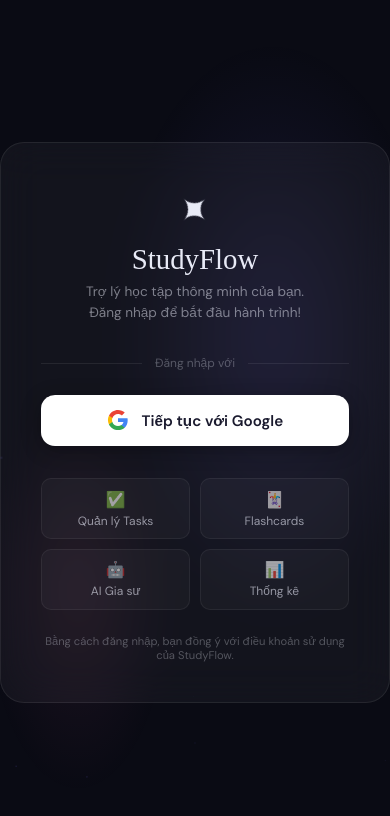
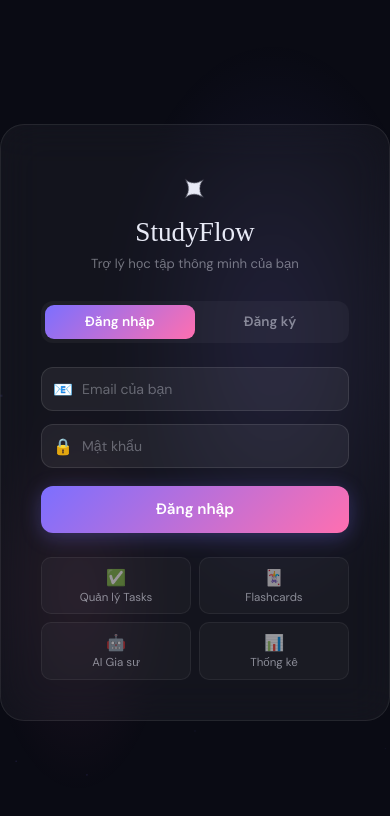
Before and after one commit to radiantif/Personalization-study, a website: page frontend/login.html in a window 390 px wide. Drawn offline with Linux system fonts and the light colour scheme; a web font is replaced by a local one.

Commit message:
change how to login

```diff
--- a/frontend/login.html
+++ b/frontend/login.html
@@ -18,28 +18,22 @@
   justify-content: center;
   overflow: hidden;
 }
-
 .bg {
   position: fixed; inset: 0;
   background:
     radial-gradient(ellipse 60% 50% at 70% 40%, rgba(124,111,255,0.12) 0%, transparent 70%),
     radial-gradient(ellipse 40% 40% at 20% 70%, rgba(255,111,176,0.08) 0%, transparent 60%);
 }
-
 .particles { position: fixed; inset: 0; pointer-events: none; }
 .p { position: absolute; border-radius: 50%; background: #7c6fff; animation: fp linear infinite; opacity: 0; }
 @keyframes fp {
   0% { opacity:0; transform:translateY(0) scale(0); }
-    10% { opacity:0.5; }
-    90% { opacity:0.2; }
+  10% { opacity:0.5; } 90% { opacity:0.2; }
   100% { opacity:0; transform:translateY(-100px) scale(1); }
 }
-
-  .login-card {
-    position: relative;
-    z-index: 10;
-    width: 100%;
-    max-width: 400px;
+.card {
+  position: relative; z-index: 10;
+  width: 100%; max-width: 420px;
   background: rgba(255,255,255,0.04);
   border: 1px solid rgba(255,255,255,0.08);
   border-radius: 24px;
@@ -48,156 +42,220 @@
   text-align: center;
   animation: slideUp 0.6s cubic-bezier(0.34,1.56,0.64,1);
 }
-
 @keyframes slideUp {
   from { opacity:0; transform:translateY(30px) scale(0.95); }
   to { opacity:1; transform:translateY(0) scale(1); }
 }
+.logo { font-size: 2.2rem; animation: spin 8s linear infinite; display: inline-block; }
+@keyframes spin { to { transform: rotate(360deg); } }
+.brand { font-family: 'Kaisei Decol', serif; font-size: 1.7rem; margin: 0.4rem 0; }
+.tagline { font-size: 0.82rem; color: rgba(232,234,246,0.45); margin-bottom: 1.8rem; }
 
-  .logo { font-size: 2.5rem; margin-bottom: 0.5rem; animation: spin 8s linear infinite; display: inline-block; }
-  @keyframes spin { to { transform: rotate(360deg); } }
+/* Tabs */
+.tabs { display: flex; background: rgba(255,255,255,0.04); border-radius: 12px; padding: 4px; margin-bottom: 1.5rem; }
+.tab {
+  flex: 1; padding: 0.55rem; border-radius: 9px;
+  font-size: 0.85rem; font-weight: 600; cursor: pointer;
+  color: rgba(232,234,246,0.5); transition: all 0.2s;
+  font-family: 'DM Sans', sans-serif; border: none; background: none;
+}
+.tab.active { background: linear-gradient(135deg, #7c6fff, #ff6fb0); color: white; }
 
-  .brand {
-    font-family: 'Kaisei Decol', serif;
-    font-size: 1.8rem;
-    color: #e8eaf6;
-    margin-bottom: 0.4rem;
+/* Forms */
+.form { display: none; flex-direction: column; gap: 0.8rem; }
+.form.active { display: flex; }
+.input-wrap { position: relative; }
+.input-icon { position: absolute; left: 12px; top: 50%; transform: translateY(-50%); font-size: 1rem; pointer-events: none; }
+.field {
+  width: 100%; padding: 0.75rem 0.9rem 0.75rem 2.5rem;
+  background: rgba(255,255,255,0.06);
+  border: 1px solid rgba(255,255,255,0.1);
+  border-radius: 12px; color: #e8eaf6;
+  font-size: 0.88rem; font-family: 'DM Sans', sans-serif;
+  outline: none; transition: all 0.2s;
+}
+.field:focus { border-color: #7c6fff; background: rgba(255,255,255,0.08); box-shadow: 0 0 0 3px rgba(124,111,255,0.15); }
+.field::placeholder { color: rgba(232,234,246,0.35); }
+
+.submit-btn {
+  width: 100%; padding: 0.85rem;
+  background: linear-gradient(135deg, #7c6fff, #ff6fb0);
+  border: none; border-radius: 12px;
+  color: white; font-size: 0.95rem; font-weight: 700;
+  font-family: 'DM Sans', sans-serif; cursor: pointer;
+  transition: all 0.2s; margin-top: 0.3rem;
+  box-shadow: 0 4px 20px rgba(124,111,255,0.3);
+}
+.submit-btn:hover { transform: translateY(-2px); box-shadow: 0 8px 25px rgba(124,111,255,0.4); }
+.submit-btn:disabled { opacity: 0.6; cursor: not-allowed; transform: none; }
+
+.error-msg {
+  padding: 0.65rem 0.9rem;
+  background: rgba(255,100,100,0.1);
+  border: 1px solid rgba(255,100,100,0.25);
+  border-radius: 10px; font-size: 0.8rem; color: #ff8888;
+  display: none; text-align: left;
+}
+.success-msg {
+  padding: 0.65rem 0.9rem;
+  background: rgba(74,240,212,0.08);
+  border: 1px solid rgba(74,240,212,0.2);
+  border-radius: 10px; font-size: 0.8rem; color: #4af0d4;
+  display: none; text-align: left;
 }
 
-  .tagline {
-    font-size: 0.85rem;
-    color: rgba(232,234,246,0.5);
-    margin-bottom: 2rem;
-    line-height: 1.5;
-  }
-
-  .divider {
-    display: flex;
-    align-items: center;
-    gap: 0.8rem;
-    margin-bottom: 1.5rem;
-    color: rgba(232,234,246,0.3);
-    font-size: 0.75rem;
-  }
-  .divider::before, .divider::after {
-    content: '';
-    flex: 1;
-    height: 1px;
-    background: rgba(255,255,255,0.08);
-  }
-
-  .google-btn {
-    width: 100%;
-    padding: 0.9rem 1.5rem;
-    background: white;
-    color: #1a1a2e;
-    border: none;
-    border-radius: 14px;
-    font-size: 0.95rem;
-    font-weight: 600;
-    font-family: 'DM Sans', sans-serif;
-    cursor: pointer;
-    display: flex;
-    align-items: center;
-    justify-content: center;
-    gap: 0.8rem;
-    transition: all 0.2s ease;
-    box-shadow: 0 4px 20px rgba(0,0,0,0.3);
-    text-decoration: none;
-  }
-
-  .google-btn:hover {
-    transform: translateY(-2px);
-    box-shadow: 0 8px 25px rgba(0,0,0,0.4);
-  }
-
-  .google-icon {
-    width: 22px; height: 22px;
-  }
+.divider { margin: 0.5rem 0; font-size: 0.72rem; color: rgba(232,234,246,0.3); }
 
 .features {
-    margin-top: 2rem;
-    display: grid;
-    grid-template-columns: 1fr 1fr;
-    gap: 0.6rem;
+  display: grid; grid-template-columns: 1fr 1fr;
+  gap: 0.5rem; margin-top: 1.5rem;
 }
-
 .feat {
-    padding: 0.6rem;
-    background: rgba(255,255,255,0.03);
+  padding: 0.55rem; background: rgba(255,255,255,0.03);
   border: 1px solid rgba(255,255,255,0.06);
-    border-radius: 10px;
-    font-size: 0.75rem;
-    color: rgba(232,234,246,0.6);
+  border-radius: 10px; font-size: 0.72rem;
+  color: rgba(232,234,246,0.55);
 }
-
-  .feat-icon { font-size: 1rem; margin-bottom: 3px; }
-
-  .error-msg {
-    margin-bottom: 1rem;
-    padding: 0.7rem;
-    background: rgba(255,100,100,0.1);
-    border: 1px solid rgba(255,100,100,0.2);
-    border-radius: 10px;
-    font-size: 0.8rem;
-    color: #ff8080;
-    display: none;
-  }
-
-  .footer-note {
-    margin-top: 1.5rem;
-    font-size: 0.7rem;
-    color: rgba(232,234,246,0.3);
-  }
+.feat-icon { font-size: 1rem; display: block; margin-bottom: 2px; }
 </style>
 </head>
 <body>
 <div class="bg"></div>
 <div class="particles" id="particles"></div>
 
-<div class="login-card">
+<div class="card">
   <div class="logo">✦</div>
   <div class="brand">StudyFlow</div>
-  <p class="tagline">Trợ lý học tập thông minh của bạn.<br/>Đăng nhập để bắt đầu hành trình!</p>
+  <p class="tagline">Trợ lý học tập thông minh của bạn</p>
 
-  <div class="error-msg" id="errorMsg">Đăng nhập thất bại. Vui lòng thử lại.</div>
+  <div class="tabs">
+    <button class="tab active" onclick="switchTab('login')">Đăng nhập</button>
+    <button class="tab" onclick="switchTab('register')">Đăng ký</button>
+  </div>
 
-  <div class="divider">Đăng nhập với</div>
+  <!-- Login Form -->
+  <div class="form active" id="loginForm">
+    <div class="error-msg" id="loginError"></div>
+    <div class="input-wrap">
+      <span class="input-icon">📧</span>
+      <input class="field" type="email" id="loginEmail" placeholder="Email của bạn" autocomplete="email"/>
+    </div>
+    <div class="input-wrap">
+      <span class="input-icon">🔒</span>
+      <input class="field" type="password" id="loginPassword" placeholder="Mật khẩu" autocomplete="current-password"/>
+    </div>
+    <button class="submit-btn" id="loginBtn" onclick="doLogin()">Đăng nhập</button>
+  </div>
 
-  <a class="google-btn" id="googleBtn" href="#">
-    <svg class="google-icon" viewBox="0 0 24 24">
-      <path fill="#4285F4" d="M22.56 12.25c0-.78-.07-1.53-.2-2.25H12v4.26h5.92c-.26 1.37-1.04 2.53-2.21 3.31v2.77h3.57c2.08-1.92 3.28-4.74 3.28-8.09z"/>
-      <path fill="#34A853" d="M12 23c2.97 0 5.46-.98 7.28-2.66l-3.57-2.77c-.98.66-2.23 1.06-3.71 1.06-2.86 0-5.29-1.93-6.16-4.53H2.18v2.84C3.99 20.53 7.7 23 12 23z"/>
-      <path fill="#FBBC05" d="M5.84 14.09c-.22-.66-.35-1.36-.35-2.09s.13-1.43.35-2.09V7.07H2.18C1.43 8.55 1 10.22 1 12s.43 3.45 1.18 4.93l2.85-2.22.81-.62z"/>
-      <path fill="#EA4335" d="M12 5.38c1.62 0 3.06.56 4.21 1.64l3.15-3.15C17.45 2.09 14.97 1 12 1 7.7 1 3.99 3.47 2.18 7.07l3.66 2.84c.87-2.6 3.3-4.53 6.16-4.53z"/>
-    </svg>
-    Tiếp tục với Google
-  </a>
+  <!-- Register Form -->
+  <div class="form" id="registerForm">
+    <div class="error-msg" id="registerError"></div>
+    <div class="success-msg" id="registerSuccess"></div>
+    <div class="input-wrap">
+      <span class="input-icon">👤</span>
+      <input class="field" type="text" id="regName" placeholder="Họ và tên" autocomplete="name"/>
+    </div>
+    <div class="input-wrap">
+      <span class="input-icon">📧</span>
+      <input class="field" type="email" id="regEmail" placeholder="Email của bạn" autocomplete="email"/>
+    </div>
+    <div class="input-wrap">
+      <span class="input-icon">🔒</span>
+      <input class="field" type="password" id="regPassword" placeholder="Mật khẩu (ít nhất 6 ký tự)" autocomplete="new-password"/>
+    </div>
+    <div class="input-wrap">
+      <span class="input-icon">🔒</span>
+      <input class="field" type="password" id="regConfirm" placeholder="Xác nhận mật khẩu" autocomplete="new-password"/>
+    </div>
+    <button class="submit-btn" id="registerBtn" onclick="doRegister()">Tạo tài khoản</button>
+  </div>
 
   <div class="features">
-    <div class="feat"><div class="feat-icon">✅</div>Quản lý Tasks</div>
-    <div class="feat"><div class="feat-icon">🃏</div>Flashcards</div>
-    <div class="feat"><div class="feat-icon">🤖</div>AI Gia sư</div>
-    <div class="feat"><div class="feat-icon">📊</div>Thống kê</div>
+    <div class="feat"><span class="feat-icon">✅</span>Quản lý Tasks</div>
+    <div class="feat"><span class="feat-icon">🃏</span>Flashcards</div>
+    <div class="feat"><span class="feat-icon">🤖</span>AI Gia sư</div>
+    <div class="feat"><span class="feat-icon">📊</span>Thống kê</div>
   </div>
-
-  <p class="footer-note">Bằng cách đăng nhập, bạn đồng ý với điều khoản sử dụng của StudyFlow.</p>
 </div>
 
 <script>
 const BACKEND = 'https://study-dashboard-api-b17y.onrender.com';
 
-  // Chỉ check auth nếu có param login=success
-  const params = new URLSearchParams(window.location.search);
-  if (params.get('login') === 'success') {
-    window.location.href = '/';
-  }
-  if (params.get('error')) {
-    document.getElementById('errorMsg').style.display = 'block';
+function switchTab(tab) {
+  document.querySelectorAll('.tab').forEach((t, i) => t.classList.toggle('active', (i === 0) === (tab === 'login')));
+  document.getElementById('loginForm').classList.toggle('active', tab === 'login');
+  document.getElementById('registerForm').classList.toggle('active', tab === 'register');
 }
 
-  // Google login button
-  document.getElementById('googleBtn').href = BACKEND + '/api/auth/google';
+function showError(id, msg) {
+  const el = document.getElementById(id);
+  el.textContent = '⚠️ ' + msg;
+  el.style.display = 'block';
+}
+function hideError(id) { document.getElementById(id).style.display = 'none'; }
+
+async function doLogin() {
+  hideError('loginError');
+  const email = document.getElementById('loginEmail').value.trim();
+  const password = document.getElementById('loginPassword').value;
+  if (!email || !password) return showError('loginError', 'Vui lòng điền đầy đủ thông tin');
+
+  const btn = document.getElementById('loginBtn');
+  btn.disabled = true; btn.textContent = 'Đang đăng nhập...';
+
+  try {
+    const res = await fetch(BACKEND + '/api/auth/login', {
+      method: 'POST',
+      headers: { 'Content-Type': 'application/json' },
+      credentials: 'include',
+      body: JSON.stringify({ email, password })
+    });
+    const data = await res.json();
+    if (!res.ok) { showError('loginError', data.error); btn.disabled = false; btn.textContent = 'Đăng nhập'; return; }
+    window.location.href = '/';
+  } catch {
+    showError('loginError', 'Không thể kết nối server. Vui lòng thử lại.');
+    btn.disabled = false; btn.textContent = 'Đăng nhập';
+  }
+}
+
+async function doRegister() {
+  hideError('registerError');
+  document.getElementById('registerSuccess').style.display = 'none';
+  const name = document.getElementById('regName').value.trim();
+  const email = document.getElementById('regEmail').value.trim();
+  const password = document.getElementById('regPassword').value;
+  const confirm = document.getElementById('regConfirm').value;
+
+  if (!name || !email || !password) return showError('registerError', 'Vui lòng điền đầy đủ thông tin');
+  if (password.length < 6) return showError('registerError', 'Mật khẩu phải có ít nhất 6 ký tự');
+  if (password !== confirm) return showError('registerError', 'Mật khẩu xác nhận không khớp');
+
+  const btn = document.getElementById('registerBtn');
+  btn.disabled = true; btn.textContent = 'Đang tạo tài khoản...';
+
+  try {
+    const res = await fetch(BACKEND + '/api/auth/register', {
+      method: 'POST',
+      headers: { 'Content-Type': 'application/json' },
+      credentials: 'include',
+      body: JSON.stringify({ name, email, password })
+    });
+    const data = await res.json();
+    if (!res.ok) { showError('registerError', data.error); btn.disabled = false; btn.textContent = 'Tạo tài khoản'; return; }
+    window.location.href = '/';
+  } catch {
+    showError('registerError', 'Không thể kết nối server. Vui lòng thử lại.');
+    btn.disabled = false; btn.textContent = 'Tạo tài khoản';
+  }
+}
+
+// Enter key support
+document.addEventListener('keydown', function(e) {
+  if (e.key !== 'Enter') return;
+  if (document.getElementById('loginForm').classList.contains('active')) doLogin();
+  else doRegister();
+});
 
 // Particles
 const container = document.getElementById('particles');
@@ -205,7 +263,7 @@
   const p = document.createElement('div');
   p.className = 'p';
   const size = Math.random() * 3 + 1;
-    p.style.cssText = `width:${size}px;height:${size}px;left:${Math.random()*100}%;bottom:${Math.random()*50}%;animation-duration:${Math.random()*6+4}s;animation-delay:${Math.random()*5}s;`;
+  p.style.cssText = `width:${size}px;height:${size}px;left:${Math.random()*100}%;bottom:${Math.random()*60}%;animation-duration:${Math.random()*6+4}s;animation-delay:${Math.random()*5}s;`;
   container.appendChild(p);
 }
 </script>
--- a/package.json
+++ b/package.json
@@ -12,8 +12,6 @@
     "express": "^4.18.2",
     "express-session": "^1.17.3",
     "multer": "^1.4.5-lts.1",
-    "passport": "^0.7.0",
-    "passport-google-oauth20": "^2.0.0",
     "pg": "^8.11.3",
     "uuid": "^9.0.0"
   }
```
Also changed, not shown: backend/routes/auth.js (+86 -23 lines), backend/server.js (+23 -25 lines), 1 other file. Lines whose indentation alone changed are shown as unchanged.
